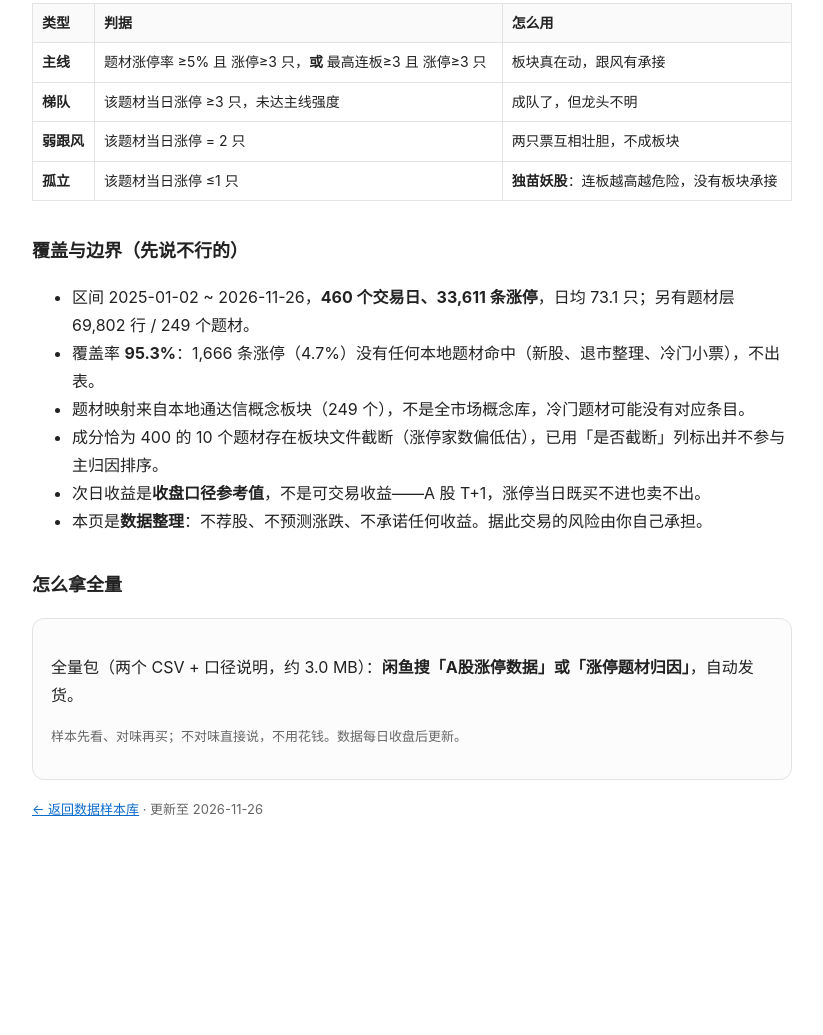
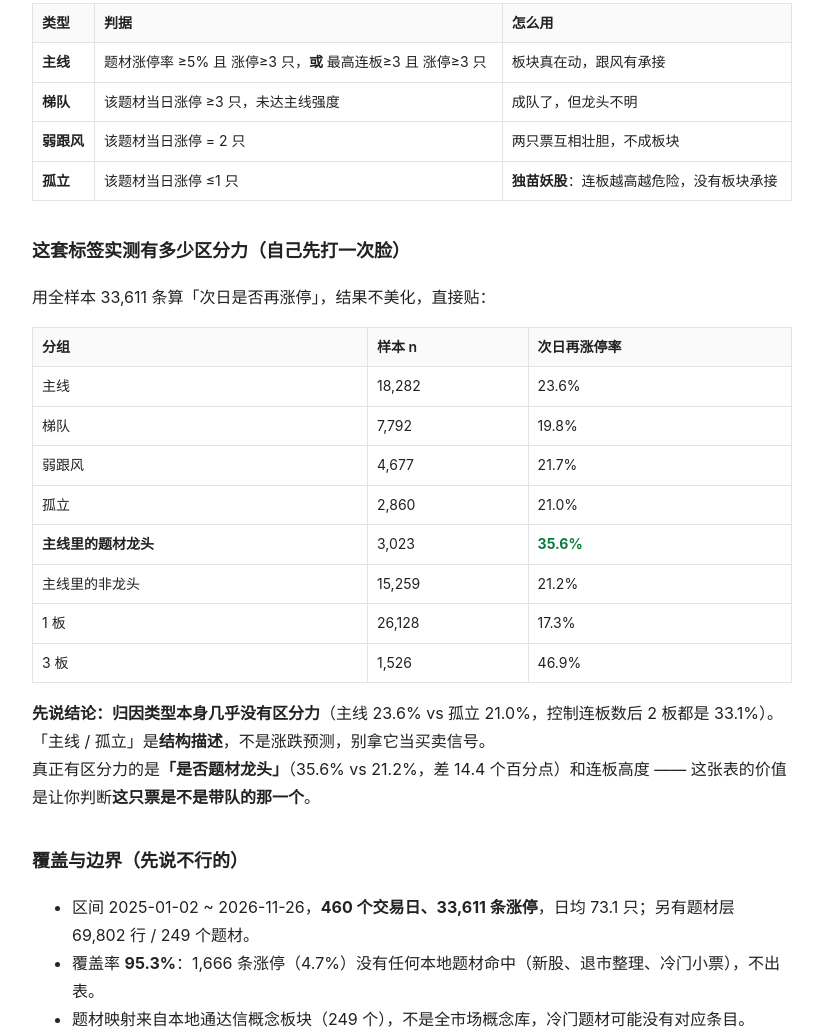
Before and after one commit to DANGNIANQIN/astock-sample-library, a plain HTML site: page limitup-theme.html in a window 1280 px wide. Shown: the part 1122-2157 px from the top of the page, without its empty margins (228-1051 px from the left). Before the commit the page ends 1991 px from the top, so only its background shows below. Drawn offline with Linux system fonts and the light colour scheme.

Commit message:
归因页补实测区分力：归因类型无区分力、龙头标记+14.4pp（自打脸，不卖不成立的卖点）

```diff
--- a/limitup-theme.html
+++ b/limitup-theme.html
@@ -57,6 +57,24 @@ a{color:#0b6bcb}
 <tr><td><b>孤立</b></td><td>该题材当日涨停 ≤1 只</td><td><b>独苗妖股</b>：连板越高越危险，没有板块承接</td></tr>
 </table>
 
+<h2>这套标签实测有多少区分力（自己先打一次脸）</h2>
+<p>用全样本 33,611 条算「次日是否再涨停」，结果不美化，直接贴：</p>
+<table>
+<tr><th>分组</th><th>样本 n</th><th>次日再涨停率</th></tr>
+<tr><td>主线</td><td>18,282</td><td>23.6%</td></tr>
+<tr><td>梯队</td><td>7,792</td><td>19.8%</td></tr>
+<tr><td>弱跟风</td><td>4,677</td><td>21.7%</td></tr>
+<tr><td>孤立</td><td>2,860</td><td>21.0%</td></tr>
+<tr><td><b>主线里的题材龙头</b></td><td>3,023</td><td class="g"><b>35.6%</b></td></tr>
+<tr><td>主线里的非龙头</td><td>15,259</td><td>21.2%</td></tr>
+<tr><td>1 板</td><td>26,128</td><td>17.3%</td></tr>
+<tr><td>3 板</td><td>1,526</td><td>46.9%</td></tr>
+</table>
+<p><b>先说结论：归因类型本身几乎没有区分力</b>（主线 23.6% vs 孤立 21.0%，控制连板数后 2 板都是 33.1%）。
+「主线 / 孤立」是<b>结构描述</b>，不是涨跌预测，别拿它当买卖信号。<br>
+真正有区分力的是<b>「是否题材龙头」</b>（35.6% vs 21.2%，差 14.4 个百分点）和连板高度 ——
+这张表的价值是让你判断<b>这只票是不是带队的那一个</b>。</p>
+
 <h2>覆盖与边界（先说不行的）</h2>
 <ul>
 <li>区间 2025-01-02 ~ 2026-11-26，<b>460 个交易日、33,611 条涨停</b>，日均 73.1 只；另有题材层 69,802 行 / 249 个题材。</li>
```
